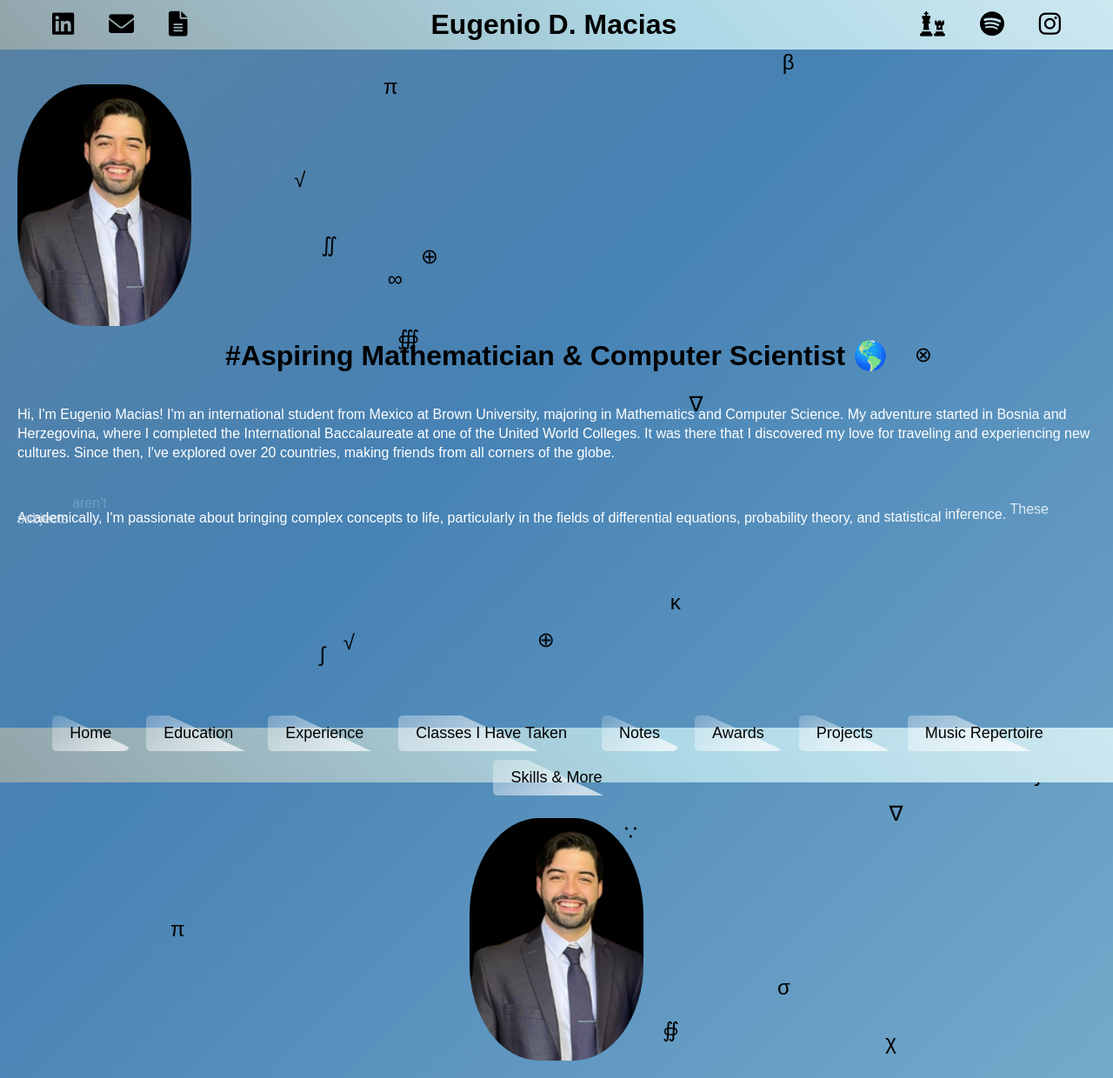
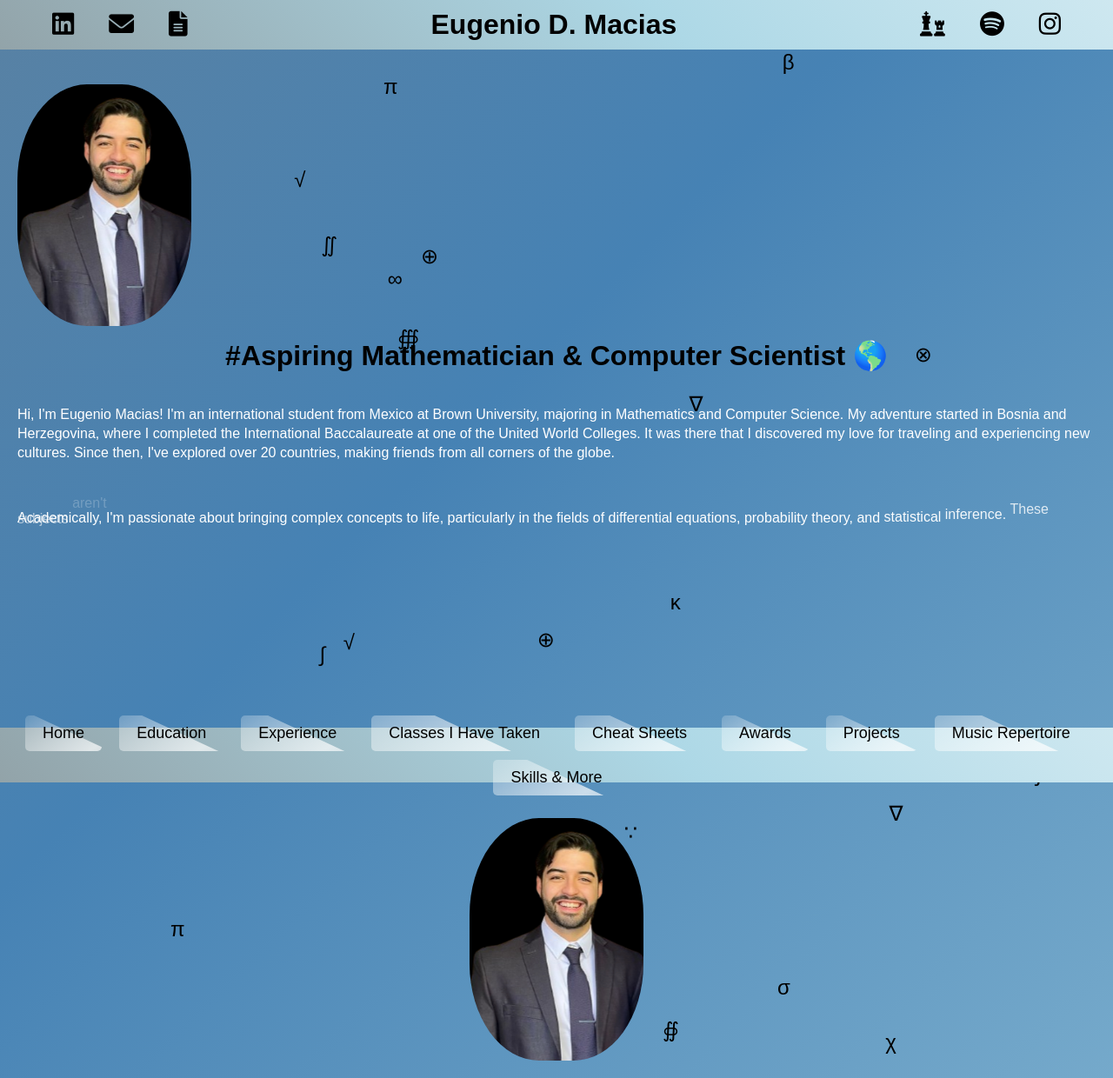
Before and after one commit to xXElGenio0203Xx/eugenio-macias.github.io, a Jekyll site: the page built from index.md, in a window 1280 px wide. Shown: the whole page at 87% size. Built offline with Jekyll 4.4.1, drawn with Linux system fonts in a browser that asks for light colours; some web fonts are replaced.

Commit message:
Update default.html

```diff
--- a/_layouts/default.html
+++ b/_layouts/default.html
@@ -36,7 +36,7 @@
       <li><a href="{{ '/education' | relative_url }}"><span>Education</span></a></li>
       <li><a href="{{ '/experience' | relative_url }}"><span>Experience</span></a></li>
       <li><a href="{{ '/classes-i-have-taken' | relative_url }}"><span>Classes I Have Taken</span></a></li>
-      <li><a href="{{ '/notes' | relative_url }}"><span>Notes</span></a></li>
+      <li><a href="{{ '/notes' | relative_url }}"><span>Cheat Sheets</span></a></li>
       <li><a href="{{ '/awards' | relative_url }}"><span>Awards</span></a></li>
       <li><a href="{{ '/projects' | relative_url }}"><span>Projects</span></a></li>
       <li><a href="{{ '/music-repertoire' | relative_url }}"><span>Music Repertoire</span></a></li>
```
